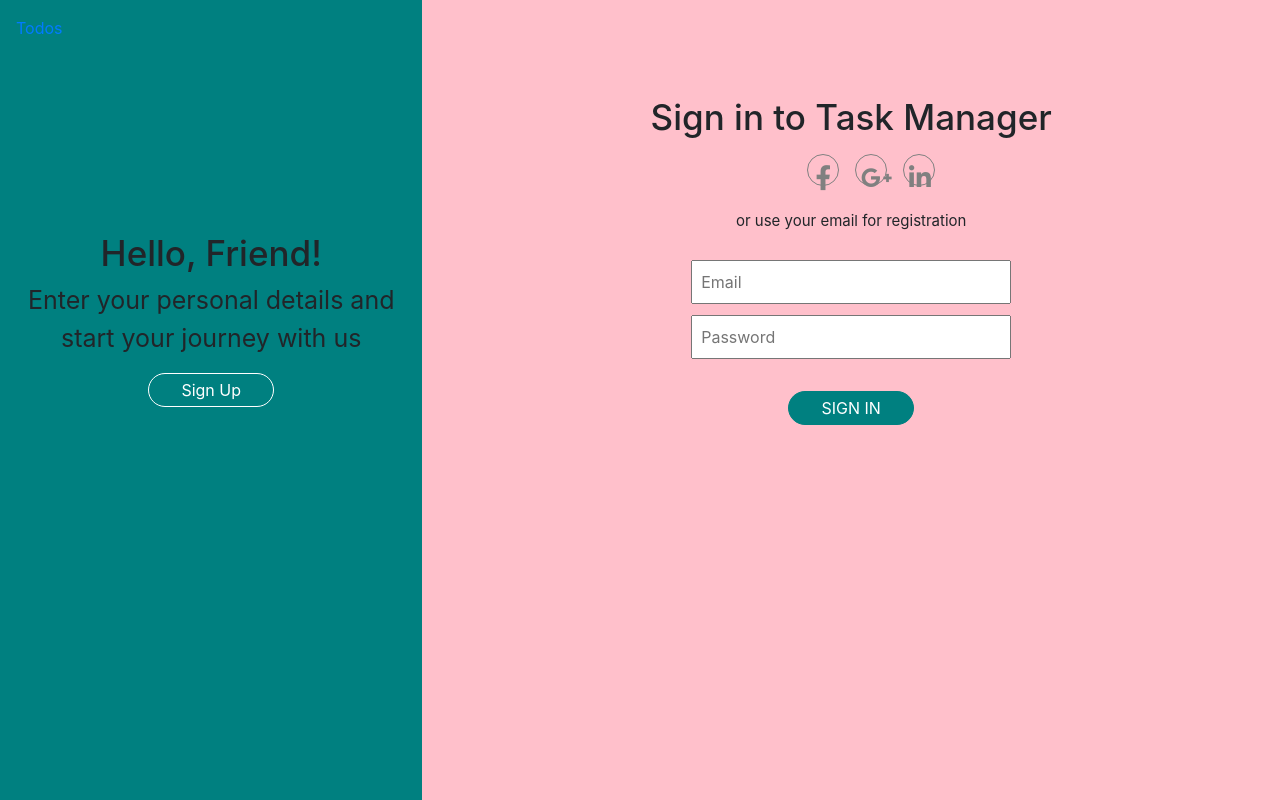
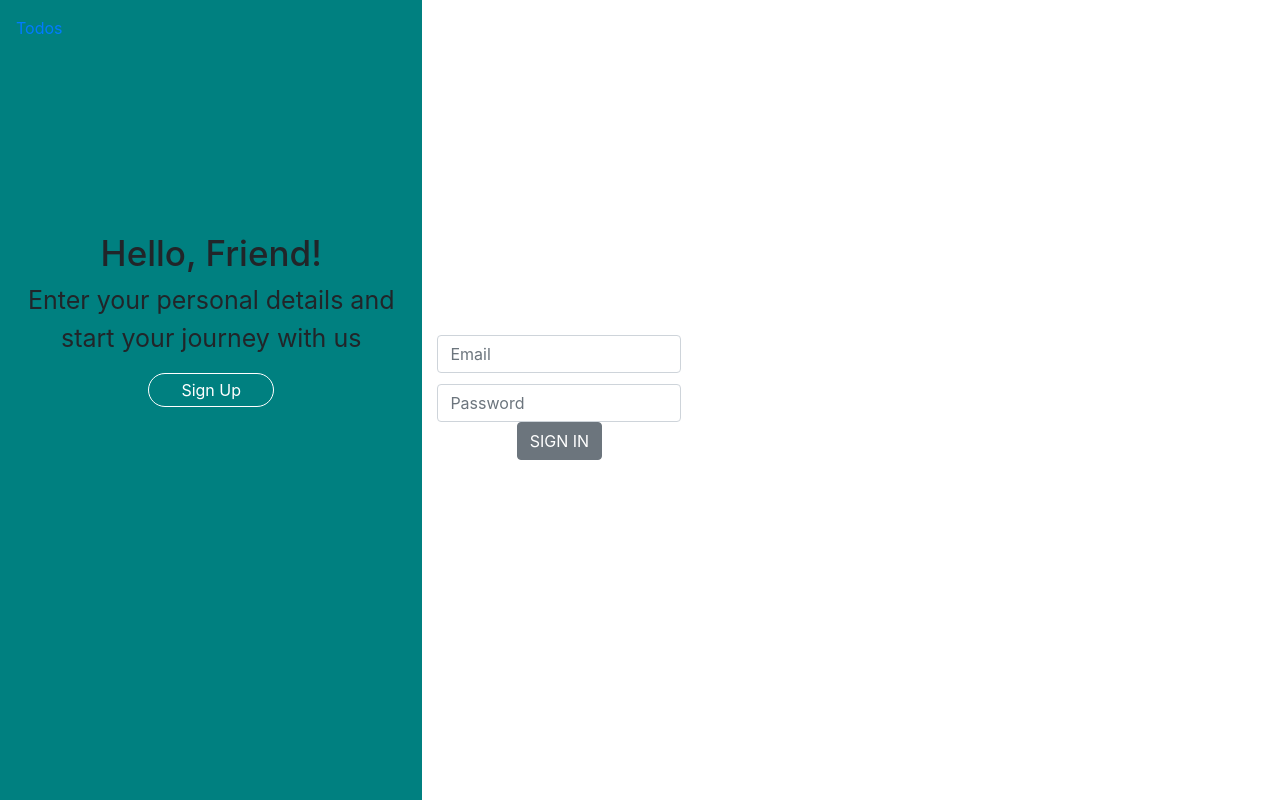
Before and after one commit to amalianrlt/todo-app, a React (Create React App) app: page /login in a window 1280 px wide. Built offline with nearby package versions, Linux system fonts and the light colour scheme.

Commit message:
[Amal] - login and register success

```diff
--- a/src/components/AddTodo.js
+++ b/src/components/AddTodo.js
@@ -1,14 +1,14 @@
 import React, { Component } from 'react'
-import { FormGroup, Button, Input, Label} from 'reactstrap'
+import { FormGroup, CardTitle, Button, Input, Label} from 'reactstrap'
 
 export default class AddTodo extends Component {
     render() {
         const {title, change, submit} = this.props
         return (
             <div>
-                <FormGroup onSubmit ={submit}>
-                    <Label for="Todo">Todo</Label>
-                    <Input className="form-control"
+                <CardTitle style={{fontSize:30}}>Todo</CardTitle>
+                <FormGroup className="d-flex justify-content-center" onSubmit ={submit}>
+                    <Input className="form-control w-50 mr-20 "
                     type="text"
                     placeholder = "Enter your Todo"
                     value= {title}
--- /dev/null
+++ b/src/components/Login.js
@@ -0,0 +1,80 @@
+import React, { Component } from 'react'
+import { Container, Row, Col, CardTitle, Form, FormGroup, Input, Button} from 'reactstrap';
+import axios from 'axios';
+
+export default class Login extends Component {
+  state = {
+		id: "",
+		email: "",
+		password: ""
+  }
+
+  onChangeEmail = (event) => {
+    this.setState({
+      email: event.target.value,
+    })
+  }
+
+  onChangePassword = (event) => {
+    this.setState({
+      password: event.target.value
+    })
+  }
+
+  handleSubmit = async (e) => {
+    e.preventDefault()
+      try {
+        await axios.post("https://miniproject-team-a.herokuapp.com/api/v1/login", {
+          email: this.state.email,
+          password: this.state.password
+        }) .then(res=>{
+            const status = res.status
+            if(status==200){
+              alert(`login sukses`)
+            } else{
+              alert(`coba lagi`)
+            }
+            console.log(res.data)
+        })
+        } catch (err) {
+            console.log(err)
+            alert(`Account register failed`)
+        }
+      }
+
+
+  render() {
+    return (
+      <div>
+      <Container>
+        <Row style={{height: "100vh", width:"100%"}}className="align-items-center" >
+          <Col>
+              {/* <CardTitle>Created Account</CardTitle>
+                <i className="fab fa-facebook-f"/>
+                <i className="fab fa-google-plus-g"/>
+                <i className="fab fa-linkedin-in"/>
+                <p>or use your email for registration</p> */}
+              <Form onSubmit={this.handleSubmit} >
+                <FormGroup>
+                  <Input id="email"
+                  type="text"
+                  placeholder="Email"
+                  value={this.state.email}
+                  onChange={this.onChangeEmail}
+                  />
+                  <Input id="password"
+                  type="text" //nanti ganti ya
+                  placeholder="Password"
+                  value={this.state.password}
+                  onChange={this.onChangePassword}
+                  />
+                  <Button>SIGN IN</Button>
+                </FormGroup>
+              </Form>
+          </Col>
+        </Row>
+      </Container>
+    </div>
+    )
+  }
+  }
--- a/src/components/Register.js
+++ b/src/components/Register.js
@@ -11,35 +11,57 @@ export default class Register extends Component {
 		data:[]
 	}
 
-	handleChange = (e) =>{
-		e.preventDefault();
+	// handleChange = (e) =>{
+	// 	e.preventDefault();
 
+	// 	this.setState({
+  //     [e.target.id]: e.target.value
+	// 	})
+  // }
+
+    // handeChange = (key, val) =>{
+    // this.setState({ [key]: val })
+    // }
+
+  onChangeName = (event) => {
     this.setState({
-			[e.target.id]: e.target.value
+      name: event.target.value,
     })
   }
 
-	getRegister = async(name, email, password)=>{
-		try{
-			const res = await axios.post("https://miniproject-team-a.herokuapp.com/api/v1/register", {
-				name: name,
-				email: email,
-				password: password
+  onChangeEmail = (event) => {
+    this.setState({
+      email: event.target.value,
     })
-			this.setState({data:res.data})
-			console.log(this.state.data)
-			console.log(this.state.data.status)
-			alert(`Account has been register`)
-			if(this.state.data.status === "success"){
-					console.log(res.data)
-					alert(`welcome`)
-			}
-			} catch (err) {
-					console.log(err)
-					alert(`Account register failed`)
   }
 
+  onChangePassword = (event) => {
+    this.setState({
+      password: event.target.value
+    })
   }
+
+	// getRegister = async(name, email, password)=>{
+	// 	try{
+	// 		const res = await axios.post("https://miniproject-team-a.herokuapp.com/api/v1/register", {
+	// 			name: name,
+	// 			email: email,
+	// 			password: password
+	// 		})
+	// 		this.setState({data:res.data})
+	// 		console.log(this.state.data)
+	// 		console.log(this.state.data.status)
+	// 		alert(`Account has been register`)
+	// 		if(this.state.data.status === "success"){
+	// 				console.log(res.data)
+	// 				alert(`welcome`)
+	// 		}
+	// 		} catch (err) {
+	// 				console.log(err)
+	// 				alert(`Account register failed`)
+	// 		}
+
+	// 	}
 
 
 	// getRegister(){
@@ -54,9 +76,28 @@ export default class Register extends Component {
 
 
 
-	handleSubmit = (e) => {
+	handleSubmit = async (e) => {
     e.preventDefault()
-		this.getRegister()
+      try {
+        await axios.post("https://miniproject-team-a.herokuapp.com/api/v1/register", {
+          name: this.state.name,
+          email: this.state.email,
+          password: this.state.password
+        }) .then(res=>{
+            const status = res.status
+            if(status===201){
+              alert(`register sukses`)
+            } else if (status ===422){
+              alert(`akun uda terdaftar`)
+            }
+        })
+        } catch (err) {
+            console.log(err)
+            alert(`Account register failed`)
+        }
+
+
+		// this.getRegister()
 	// 	axios.post("https://miniproject-team-a.herokuapp.com/api/v1/register", {
 	// 		name: this.state.name,
 	// 		email: this.state.email,
@@ -80,25 +121,31 @@ export default class Register extends Component {
 									<i className="fab fa-google-plus-g"/>
 									<i className="fab fa-linkedin-in"/>
 									<p>or use your email for registration</p>
-								<Form onClick={(e)=> this.handleSubmit(e)}>
+								<Form onSubmit={(e)=> this.handleSubmit(e)} >
 									<FormGroup>
 										<Input id="name"
 										type="text"
 										placeholder="Name"
 										value={this.state.name}
-										onChange={this.handleChange}
+                    onChange={this.onChangeName}
+                    // onChangeText={(key, val) => this.handleChange(id,event)}
+                    // onChange={val => this.handleChange("name", val)}
 										/>
 										<Input id="email"
 										type="text"
 										placeholder="Email"
 										value={this.state.email}
-										onChange={this.handleChange}
+                    onChange={this.onChangeEmail}
+                    // onChangeText={(event) => this.handleChange(id,event)}
+                    // onChange={val => this.handleChange('email', val)}
 										/>
 										<Input id="password"
 										type="text" //nanti ganti ya
 										placeholder="Password"
 										value={this.state.password}
-										onChange={this.handleChange}
+                    onChange={this.onChangePassword}
+                    // onChangeText={(event) => this.handleChange(id, event)}
+                    // onChange={val => this.handleChange('password', val)}
 										/>
 										<Button>SIGN UP</Button>
 									</FormGroup>
--- a/src/components/TodoItem.js
+++ b/src/components/TodoItem.js
@@ -1,5 +1,7 @@
 import React, { Component } from 'react'
 import { Button, Form, FormGroup } from 'reactstrap'
+import { faTrash, faEdit } from "@fortawesome/free-solid-svg-icons";
+import { FontAwesomeIcon } from "@fortawesome/react-fontawesome";
 
 export default class TodoItem extends Component {
     render() {
@@ -7,10 +9,10 @@ export default class TodoItem extends Component {
         return (
             <div>
                 <Form>
-                  <FormGroup>
-                    <h3>{title}</h3>
-                    <Button onClick={handleEdit}>Edit</Button>
-                    <Button onClick={handleDelete}>Delete</Button>
+                  <FormGroup className="d-flex justify-content-center align-items-*-baseline">
+                    <h5>{title}</h5>
+                    <FontAwesomeIcon size="lg" onClick={handleEdit} icon={faEdit} />
+                    <FontAwesomeIcon size="lg" onClick={handleDelete} icon={faTrash} />
                   </FormGroup>
                   </Form>
             </div>
--- a/src/pages/LoginPage.js
+++ b/src/pages/LoginPage.js
@@ -1,6 +1,7 @@
 import React from 'react';
 import {Link} from 'react-router-dom'
 import '../styles/css/Main.css'
+import Login from '../components/Login'
 
 const LoginPage = () => {
   return (
@@ -11,7 +12,8 @@ const LoginPage = () => {
         <p className ="description">Enter your personal details and start your journey with us</p>
         <Link to ="signup"><button className = "blue-btn">Sign Up</button></Link>
       </div>
-      <div className ="form">
+      <Login/>
+      {/* <div className ="form">
         <h1 className ="sign-intro">Sign in to Task Manager</h1>
         <div className ="icon">
           <ul>
@@ -26,7 +28,7 @@ const LoginPage = () => {
           <input type="pass" name="pass" placeholder="Password"/><br></br>
           <Link to ="/mainpage"><button className="btn-register">SIGN IN</button></Link>
         </div>
-      </div>
+      </div> */}
     </div>
   )
 }
```
Lines whose indentation alone changed are shown as unchanged.
